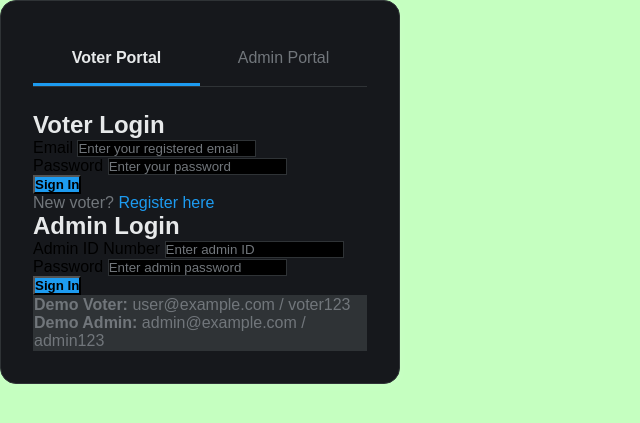
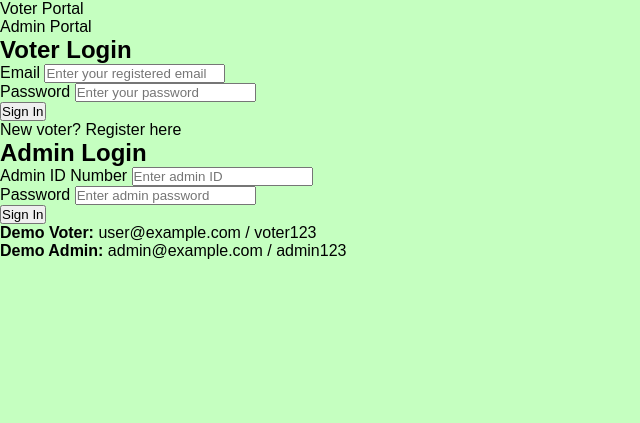
Before and after one commit to daviesqunyu/VOTING, a PHP site: page /login.html in a window 1280 px wide. Shown: the top 423 px of the page, without its empty margins (0-640 px from the left). Run offline with PHP 8.4, Linux system fonts and the light colour scheme.

Commit message:
Update style.css
Signed-off-by: Daviskunyu <124179581+daviesqunyu@users.noreply.github.com>

```diff
--- a/css/style.css
+++ b/css/style.css
@@ -293,88 +293,3 @@ margin-left:auto ;
 .card:hover {
     transform: translateY(-5px);
 }
-
-
-        .container {
-            background: #16181C;
-            padding: 2rem;
-            border-radius: 16px;
-            box-shadow: 0 2px 10px rgba(255,255,255,0.1);
-            width: 100%;
-            max-width: 400px;
-            border: 1px solid #2F3336;
-        }
-
-        .tabs {
-            display: flex;
-            margin-bottom: 1.5rem;
-            border-bottom: 1px solid #2F3336;
-        }
-
-        .tab {
-            flex: 1;
-            padding: 1rem;
-            text-align: center;
-            cursor: pointer;
-            border-bottom: 3px solid transparent;
-            transition: all 0.3s ease;
-            color: #71767B;
-        }
-
-        .tab.active {
-            border-color: #1D9BF0;
-            font-weight: bold;
-            color: #E7E9EA;
-        }
-
-        h2 {
-            color: #E7E9EA;
-        }
-
-        input {
-            background: #000000;
-            border: 1px solid #2F3336;
-            color: #E7E9EA;
-        }
-
-        input:focus {
-            outline: 2px solid #1D9BF0;
-            border-color: transparent;
-        }
-
-        button {
-            background: #1D9BF0;
-            font-weight: bold;
-        }
-
-        button:hover {
-            background: #1A8CD8;
-        }
-
-        .toggle-form {
-            color: #71767B;
-        }
-
-        .toggle-form span {
-            color: #1D9BF0;
-        }
-
-        .admin-login {
-            border-top: 1px solid #2F3336;
-        }
-
-        .error-message {
-            color: #F4212E;
-        }
-
-        .demo-credentials {
-            background: #2F3336;
-            border: 1px solid #2F3336;
-            color: #71767B;
-        }
-
-        /* Add this new style for better input placeholder visibility */
-        ::placeholder {
-            color: #71767B;
-            opacity: 1;
-        }
```
